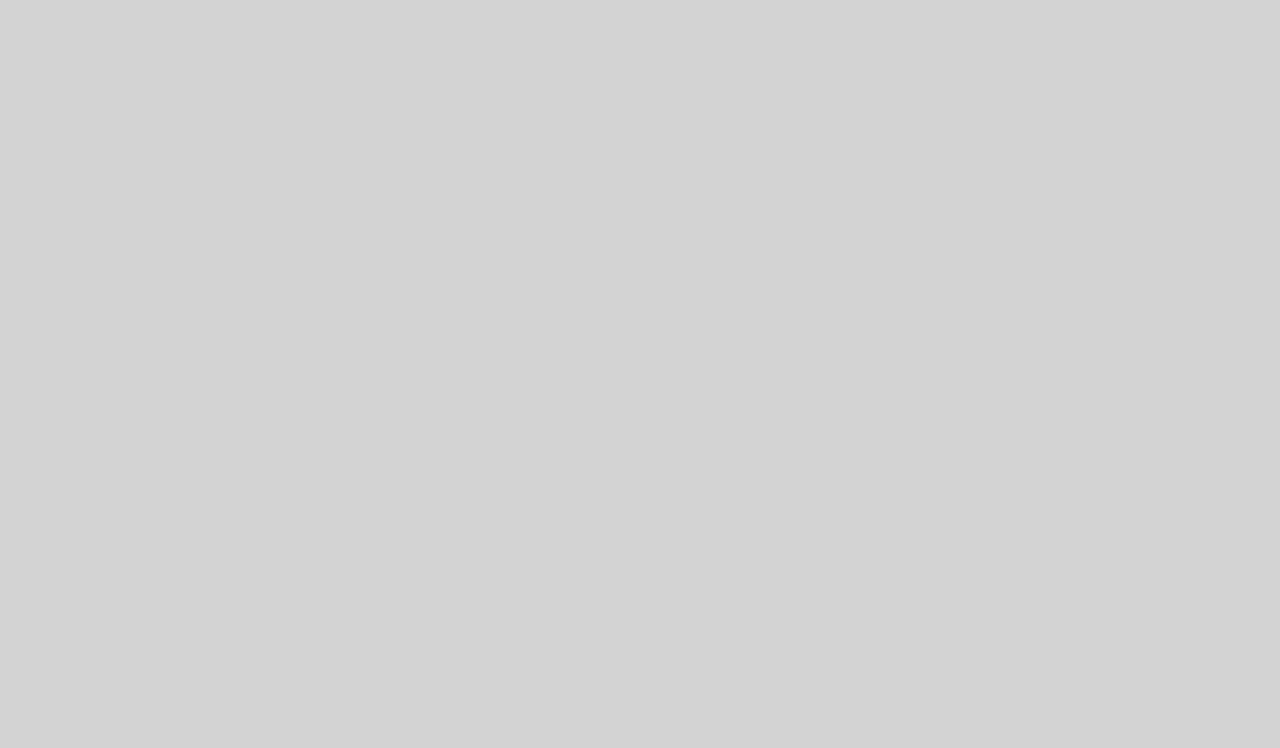
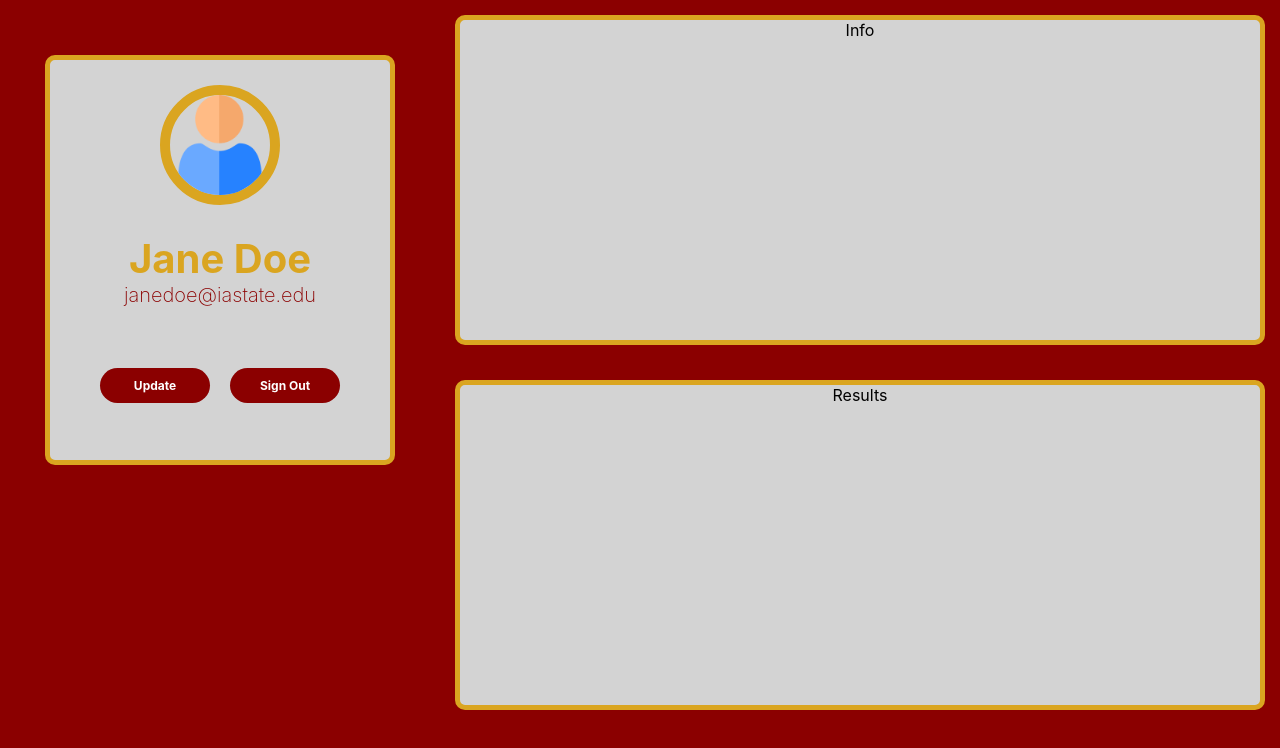
Before and after one commit to jdutchik/SE491Group13, a React (Create React App) app in the folder se491project/: page /Account in a window 1280 px wide. Before the commit this address had no page. Shown: the top 748 px of the page. Built offline with nearby package versions, Linux system fonts and the light colour scheme.

Commit message:
Account Component

```diff
--- a/se491project/src/App.css
+++ b/se491project/src/App.css
@@ -1,6 +1,7 @@
 .App {
   display: flex;
   text-align: center;
+  background: linear-gradient(darkred, lightgray);
 }
 
 .App-logo {
@@ -37,9 +38,3 @@
     transform: rotate(360deg);
   }
 }
-
-body {
-  margin:0;
-  height: 100vh;
-  background: linear-gradient(darkred, lightgray);
-}
--- a/se491project/src/App.js
+++ b/se491project/src/App.js
@@ -1,11 +1,12 @@
 import React from 'react';
-import { Fragment } from 'react';
 import { Routes, Route, BrowserRouter } from "react-router-dom";
 
 import './App.css';
+
 import Login from './components/Login/Login';
 import SignUp from './components/SignUp/SignUp';
 import Survey from './components/Survey/Survey';
+import Account from './components/Account/Account'
 
 const App = () => {
   return (
@@ -13,6 +14,7 @@ const App = () => {
       <Routes>
         <Route path="/" element={<div className='App'><SignUp /><Login /></div>} />
         <Route path="/UserSurvey" element={<Survey />} />
+        <Route path="/Account" element={<Account />} />
       </Routes>
     </BrowserRouter>
   );
--- a/se491project/src/components/Account/Account.css
+++ b/se491project/src/components/Account/Account.css
@@ -0,0 +1,97 @@
+body {
+    background: darkred;
+}
+
+.accountContainer {
+    display: flex;
+    flex-direction: row;
+}
+
+.quickInfo {
+    display: flex;
+    flex-direction: column;
+    align-items: center;
+    background-color: lightgray;
+    margin: 55px 45px 45px 45px;
+    width: 35%;
+    height: 400px;
+    border-radius: 10px;
+    border-color: goldenrod;
+    border-style: solid;
+    border-width: 5px;
+}
+
+.picture {
+    margin: 15px;
+    padding: 10px;
+}
+
+.picture img{
+    width: 100px;
+    height: 100px;
+    border-radius: 100px;
+    border-color: goldenrod;
+    border-style: solid;
+    border-width: 10px;
+}
+
+.name {
+    color: goldenrod;
+    font-size: 40px;
+    font-weight: 700;
+}
+
+.email {
+    color: darkred;
+    font-size: 20px;
+    font-weight: 200;
+}
+
+.userButtons {
+    display: flex;
+    flex-direction: row;
+    margin: 15%;
+}
+
+.button {
+    display: flex;
+    justify-content: center;
+    align-items: center;
+    width: 110px;
+    height: 35px;
+    color: white;
+    background: darkred;
+    border-radius: 50px;
+    font-size: 12px;
+    font-weight: 700;
+    cursor: pointer;
+    margin: 10px;
+}
+
+.info {
+    display: flex;
+    flex-direction: column;
+    align-items: center;
+    background-color: lightgray;
+    width: 100vh;
+    height: 40vh;
+    border-radius: 10px;
+    border-color: goldenrod;
+    border-style: solid;
+    border-width: 5px;
+    margin: 15px 15px 35px 15px;
+}
+
+.results {
+    display: flex;
+    flex-direction: column;
+    align-items: center;
+    background-color: lightgray;
+    width: 100vh;
+    height: 40vh;
+    border-radius: 10px;
+    border-color: goldenrod;
+    border-style: solid;
+    border-width: 5px;
+    margin: 35px 15px 15px 15px;
+}
--- a/se491project/src/components/Account/Account.jsx
+++ b/se491project/src/components/Account/Account.jsx
@@ -1,10 +1,28 @@
 import React from "react";
+
 import './Account.css';
+
+import person from '../Assets/user.png';
 
 const Account = () => {
     return (
-        <div className='accountContainer'>
+        <div className="accountContainer">
+            <div className="quickInfo">
+                <div className="picture">
+                    <img src={person}></img>
+                </div>
+                <div className="name">Jane Doe</div>
+                <div className="email">janedoe@iastate.edu</div>
+                <div className="userButtons">
+                    <div className="button">Update</div>
+                    <div className="button">Sign Out</div>
+                </div>
+            </div>
 
+            <div className="accountInfo">
+                <div className="info">Info</div>
+                <div className="results">Results</div>
+            </div>
         </div>
     )
 }
--- a/se491project/src/components/Login/Login.css
+++ b/se491project/src/components/Login/Login.css
@@ -14,6 +14,7 @@
     height: 525px;
     margin: 25px;
     background: whitesmoke;
+    border-radius: 12px;
 }
 
 .titleText {
--- a/se491project/src/components/Login/Login.jsx
+++ b/se491project/src/components/Login/Login.jsx
@@ -7,7 +7,7 @@ import passwordEmoji from '../Assets/passwordLock.png';
 
 const Login = () => {
     const loginClicked = () => {
-        window.location.href = '/UserSurvey';
+        window.location.href = '/Account';
     };
 
     return (
--- a/se491project/src/components/Survey/Survey.jsx
+++ b/se491project/src/components/Survey/Survey.jsx
@@ -11,12 +11,11 @@ const Survey = () => {
                     <p className="intro">
                         To ensure accurate determination of allergies,
                         it is crucial for users to input correct and comprehensive information.
-                        Please provide precise details about the patient's name, age, gender, race, weight,
-                        any geographical info. Accurate data, such as the type of allergen, severity of the
-                        reaction, and diet. This data enables our Artificial Intelligience model
-                        to come to a more informed
-                        conclusion on the patient's allergies. Additionally,
-                        if you have a history of changes in any of the listed info, please consider
+                        Please provide precise details about the patient's name, age, gender, race, weight, diet,
+                        and any relevant geographical information. Accurate data enables our Artificial
+                        Intelligience model to come to a more informed
+                        conclusion on the patient's potential allergies. Additionally,
+                        if you have a change in any of the listed info in the future, please consider
                         updating this information to help deliver personalized and reliable results.
                         Your cooperation in providing accurate
                         information plays a pivotal role in optimizing the effectiveness of the allergy
```
Also changed, not shown: se491project/src/components/Assets/user.png (added).
